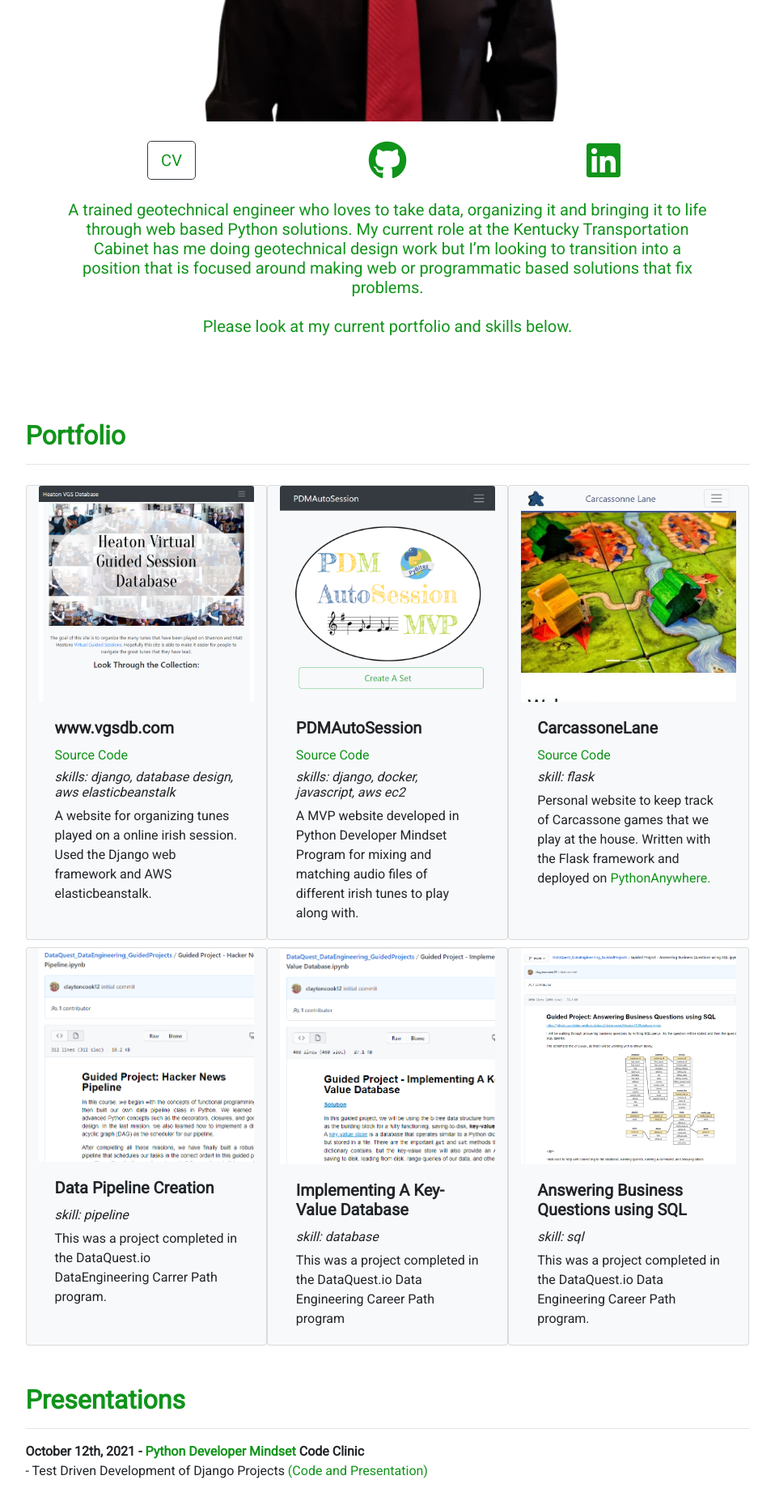
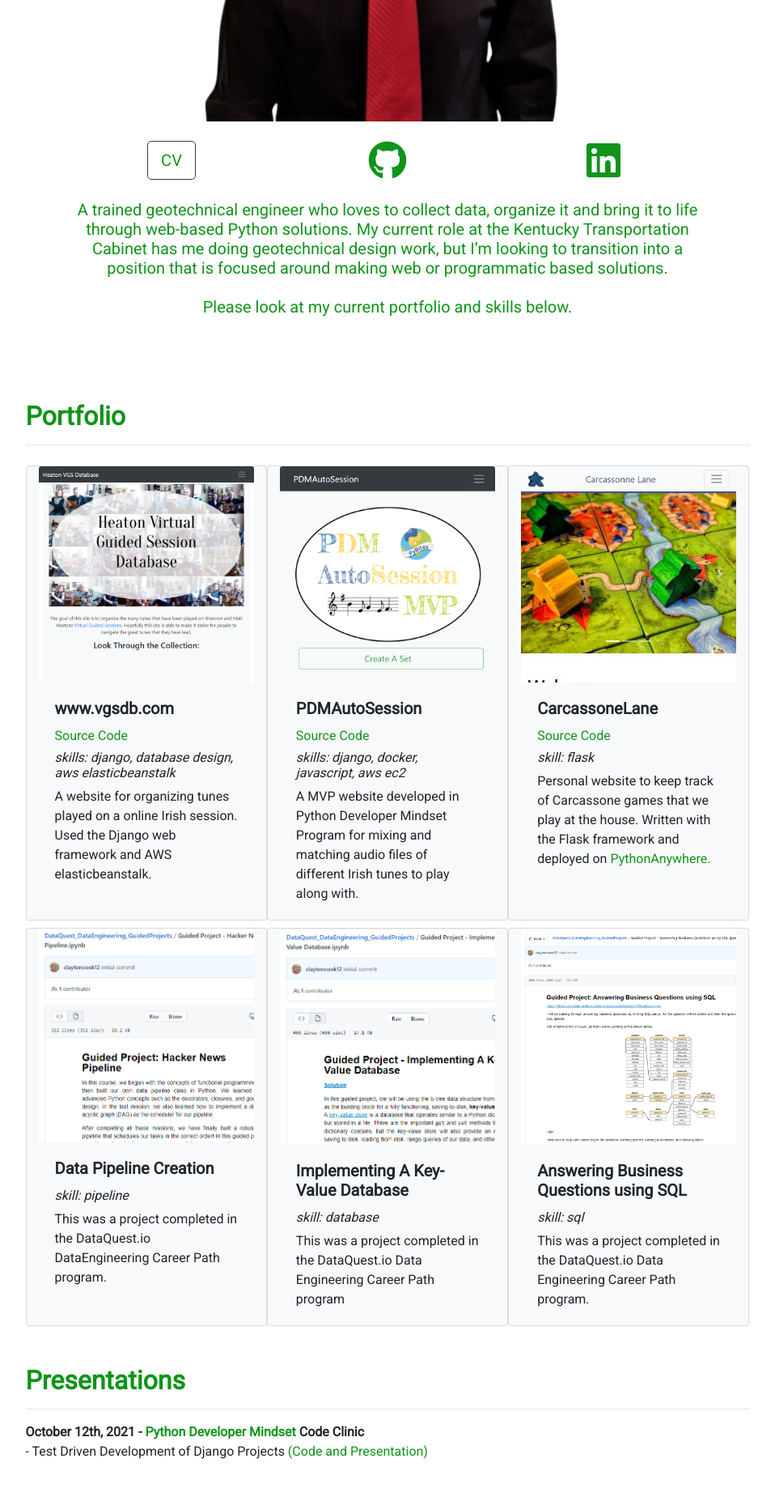
Before and after one commit to claytoncook12/ClaytonCookWebsite, a Django app: page / in a window 1280 px wide. Shown: the part 733-2587 px from the top of the page at 81% size, without its empty margins (161-1119 px from the left). Run offline with Django 3.2, Linux system fonts and the light colour scheme; some libraries are stand-ins or nearby versions.

Commit message:
amanda updates to cv and main page

```diff
--- a/DjangoApp/templates/home.html
+++ b/DjangoApp/templates/home.html
@@ -37,10 +37,10 @@
       </div>
       <br>
       <h5>
-        A trained geotechnical engineer who loves to take data, organizing it and bringing it to life
-        through web based Python solutions. My current role at the Kentucky Transportation Cabinet has me
-        doing geotechnical design work but I’m looking to transition into a position that is focused around
-        making web or programmatic based solutions that fix problems.
+        A trained geotechnical engineer who loves to collect data, organize it and bring it to life
+        through web-based Python solutions. My current role at the Kentucky Transportation Cabinet has me
+        doing geotechnical design work, but I’m looking to transition into a position that is focused around
+        making web or programmatic based solutions.
         <br>
         <br>
         Please look at my current portfolio and skills below.
@@ -66,7 +66,7 @@
           </a>
         </h6>
         <h6><i>skills: django, database design, aws elasticbeanstalk</i></h6>
-        <p class="card-text">A website for organizing tunes played on a online irish session.
+        <p class="card-text">A website for organizing tunes played on a online Irish session.
           Used the Django web framework and AWS elasticbeanstalk.
         </p>
       </div>
@@ -85,7 +85,7 @@
         </h6>
         <h6><i>skills: django, docker, javascript, aws ec2</i></h6>
         <p class="card-text">A MVP website developed in Python Developer Mindset Program
-          for mixing and matching audio files of different irish tunes to play along with.
+          for mixing and matching audio files of different Irish tunes to play along with.
         </p>
       </div>
     </div>
@@ -116,7 +116,7 @@
       <div class="card-body">
         <h5 class="card-title"><b>Data Pipeline Creation</b></h5>
         <h6><i>skill: pipeline</i></h6>
-        <p class="card-text">This was a project completed in the DataQuest.io DataEngineering Carrer Path program.</p>
+        <p class="card-text">This was a project completed in the DataQuest.io DataEngineering Career Path program.</p>
       </div>
     </div>
     <!-- Card -->
```
Also changed, not shown: 1 other file.
